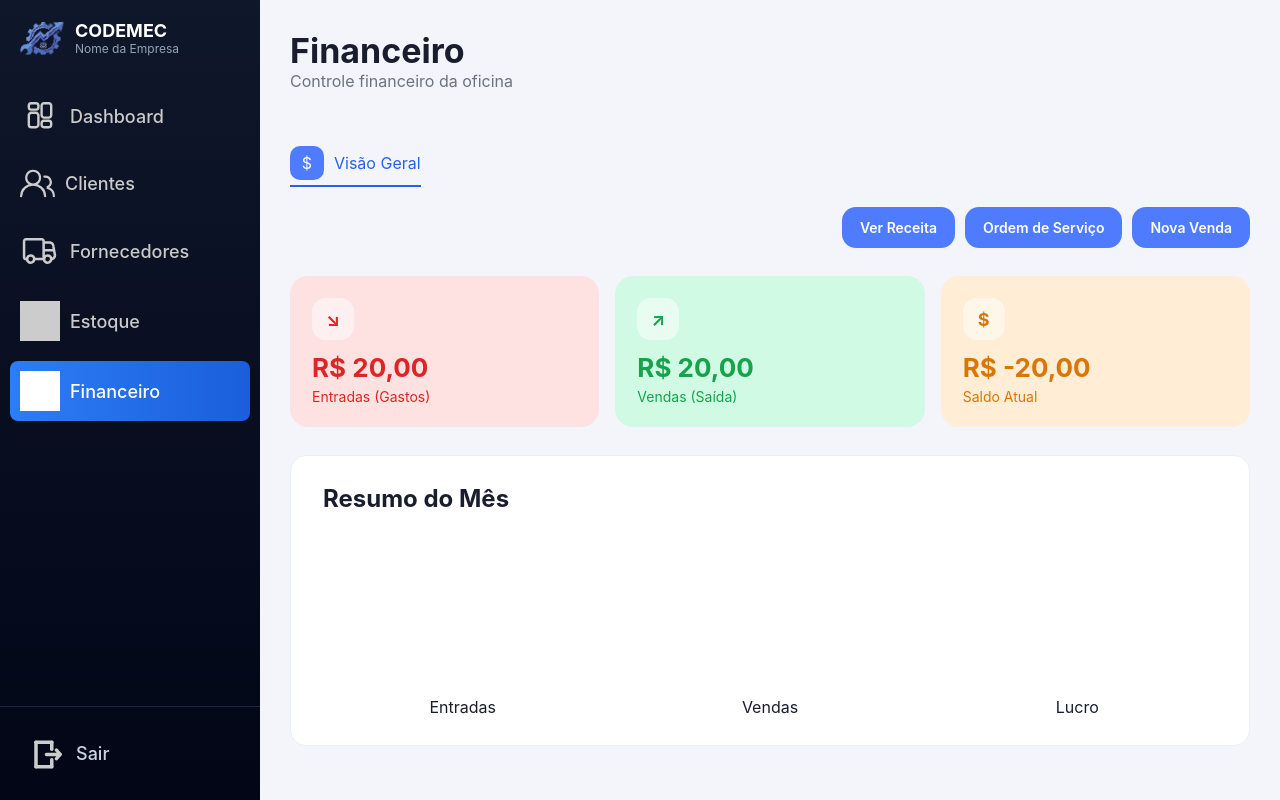
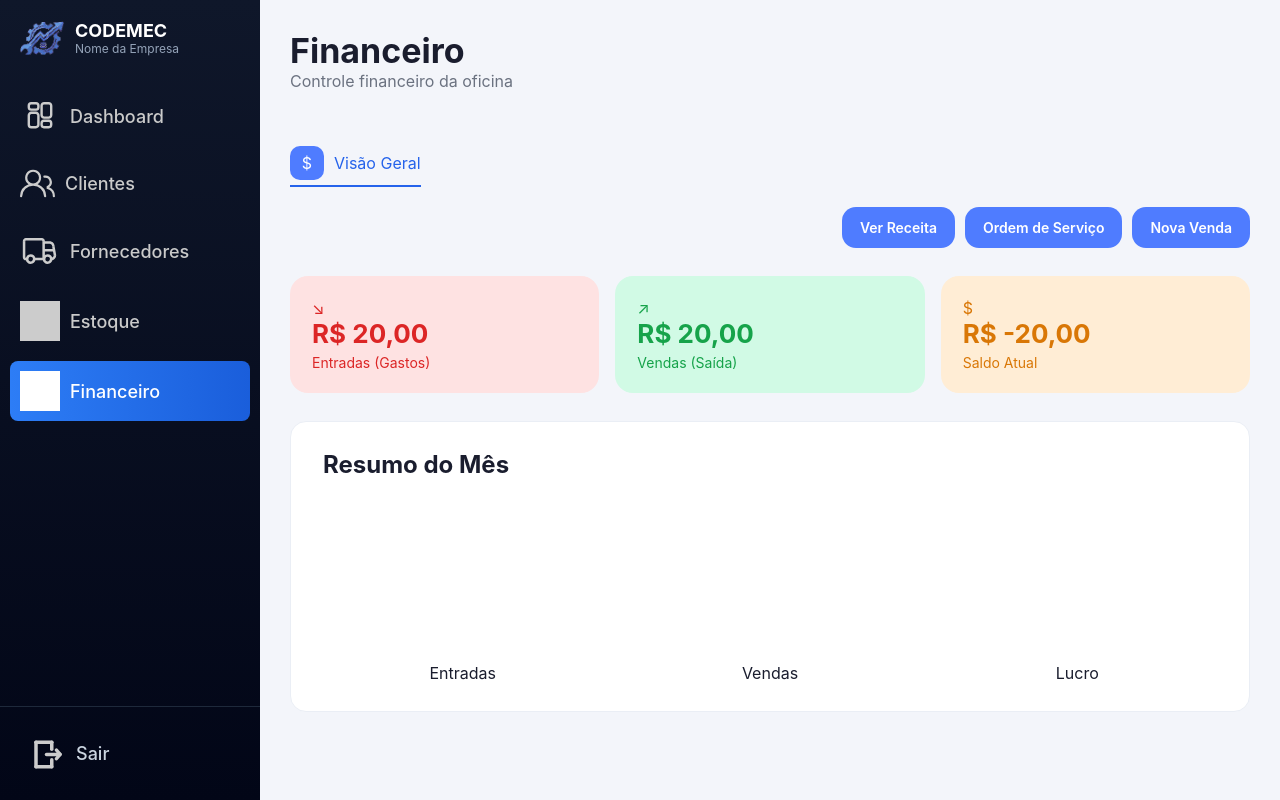
Before and after one commit to The-Saul/PI-Sistema-de-Gestao-para-Oficina-Mecanica, a React (Create React App) app in the folder frontend/: page /financeiro in a window 1280 px wide. Built offline with nearby package versions, Linux system fonts and the light colour scheme; grey boxes are pictures that could not be loaded.

Commit message:
Antoniel

```diff
--- a/frontend/src/Financeiro.css
+++ b/frontend/src/Financeiro.css
@@ -80,21 +80,16 @@ body{
   padding:22px;
 }
 
-.card-icon{
+.card-icon-financeiro{
   width:42px;
   height:42px;
-
   border-radius:14px;
-
   display:flex;
   align-items:center;
   justify-content:center;
-
   font-size:18px;
   font-weight:700;
-
   margin-bottom:12px;
-
   background:rgba(255,255,255,.5);
 }
 
--- a/frontend/src/pages/Financeiro.jsx
+++ b/frontend/src/pages/Financeiro.jsx
@@ -301,7 +301,7 @@ function Painel({ onVerReceita }) {
             key={c.label}
             className={`card-financeiro ${c.className}`}
           >
-            <div className="card-icon">
+            <div className="card-icon-financiro">
               {c.icon}
             </div>
 
```
